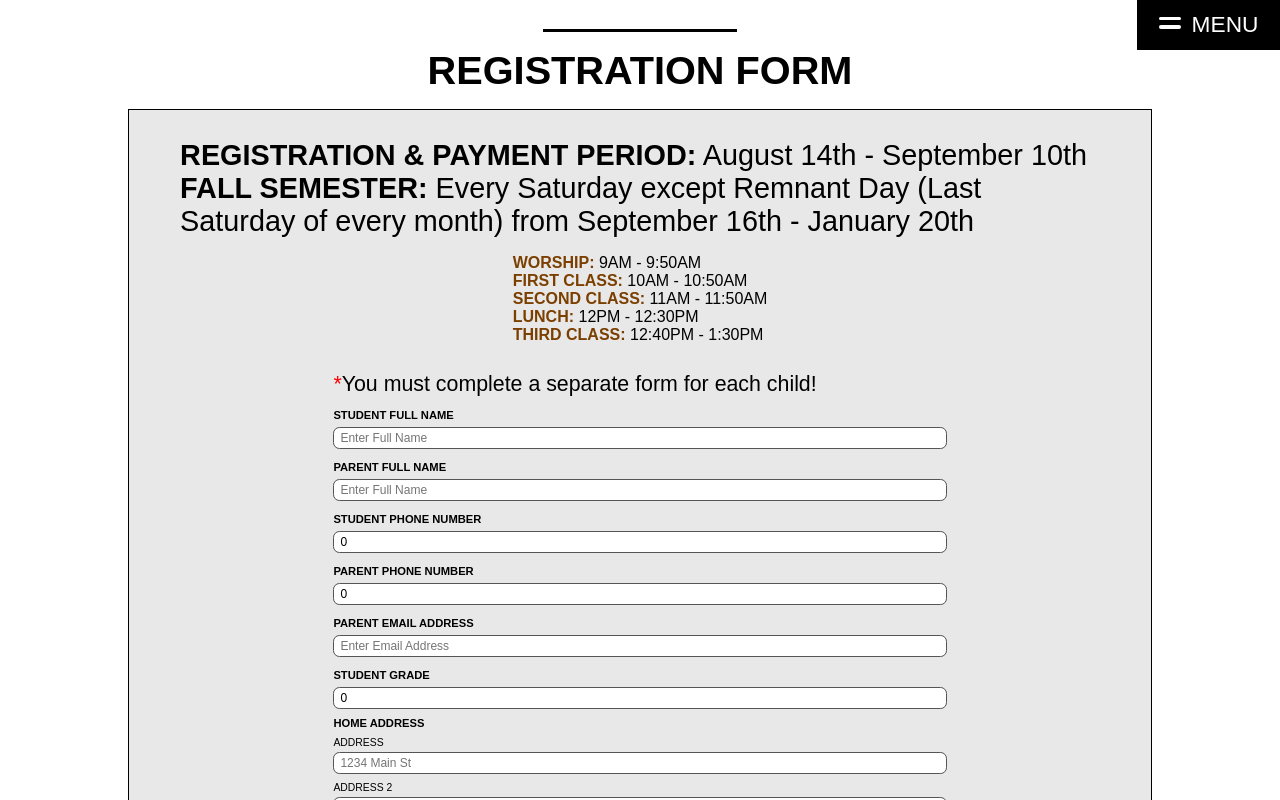
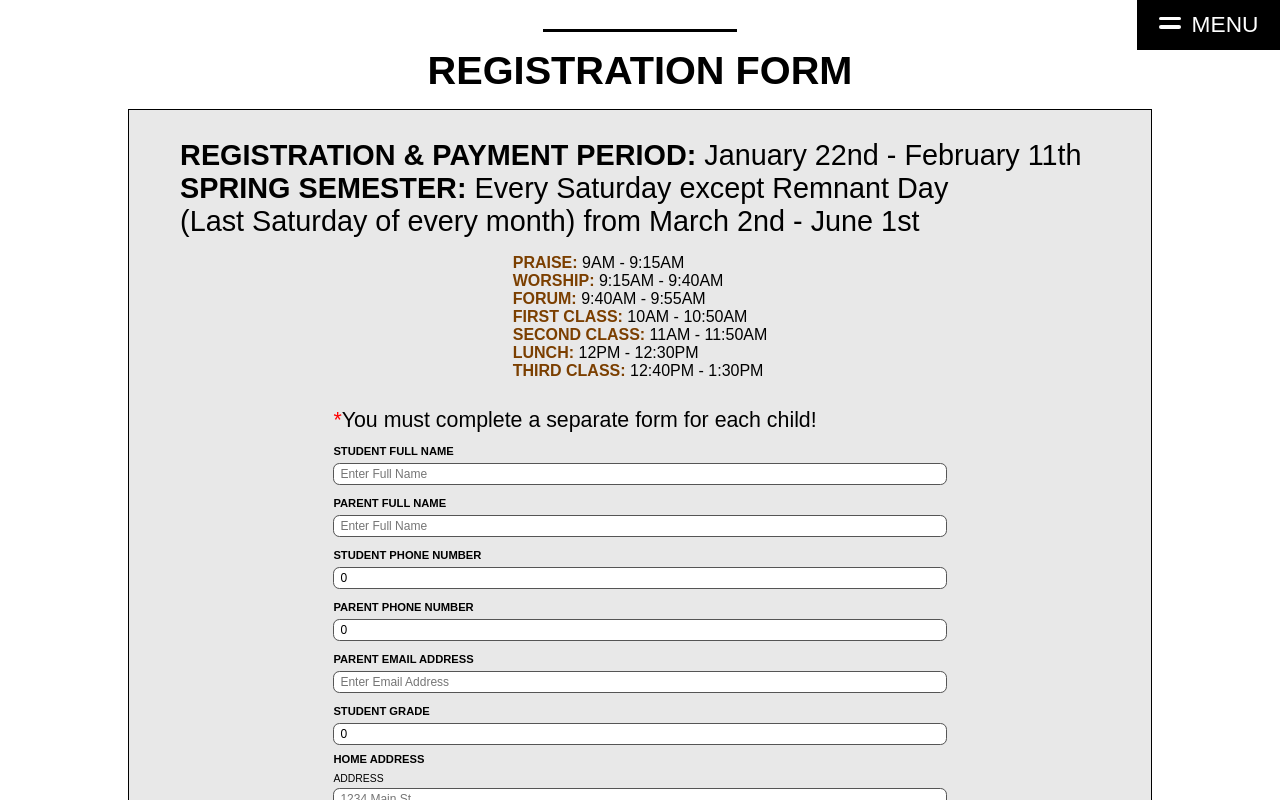
Before and after one commit to jmpark2001/SummitSchool, a React (Create React App) app: page /registration in a window 1280 px wide. Shown: the top 800 px of the page. Built offline with nearby package versions, Linux system fonts and the light colour scheme; no server answers; a web font is replaced by a local one.

Commit message:
Updated basic information (schedule, registration period, class period) for spring semester

```diff
--- a/src/components/RegistrationForm.js
+++ b/src/components/RegistrationForm.js
@@ -138,31 +138,37 @@ function RegistrationForm() {
                             {window.screen.width > 769 ? (
                                     <>
                                         <div className="dates">
-                                            <p style={{margin: "0 0 0 5%", width: "100%"}}><b>REGISTRATION & PAYMENT PERIOD:</b> August 14th - September 10th</p>
+                                            <p style={{margin: "0 0 0 5%", width: "100%"}}><b>REGISTRATION & PAYMENT PERIOD:</b> January 22nd - February 11th</p>
                                         </div>
                                         <div style={{marginTop: "0"}} className="dates">
-                                            <p style={{margin: "0 0 0 5%", width: "80%"}}><b>FALL SEMESTER:</b> Every Saturday except Remnant Day (Last Saturday of every month)
-                                            from September 16th - January 20th</p>
+                                            <p style={{margin: "0 0 0 5%", width: "80%"}}><b>SPRING SEMESTER:</b> Every Saturday except Remnant Day (Last Saturday of every month)
+                                            from March 2nd - June 1st</p>
                                         </div>
                                 </>
                                 ) : (
                                     <>
                                         <div style={{display: "flex", flexDirection: "column", justifyContent: "center"}}>
                                             <p style={{fontSize: "1.3rem", fontWeight: "bold", marginBottom: "0"}}>REGISTRATION & PAYMENT PERIOD</p>
-                                            <p style={{fontSize: "1.3rem", marginTop: "0", margin: "0"}}>August 14th - September 3rd</p>
+                                            <p style={{fontSize: "1.3rem", marginTop: "0", margin: "0"}}>January 22nd - February 11th</p>
                                         </div>
                                         <div style={{display: "flex", flexDirection: "column", justifyContent: "center"}}>
-                                            <p style={{fontSize: "1.3rem", fontWeight: "bold", marginBottom: "0"}}>FALL SEMESTER</p>
+                                            <p style={{fontSize: "1.3rem", fontWeight: "bold", marginBottom: "0"}}>SPRING SEMESTER</p>
                                             <p style={{fontSize: "1.3rem", margin: "0 auto", width: "90%"}}>Every Saturday except Remnant Day (Last Saturday of every month)
-                                            from September 16th - January 20th</p>
+                                            from March 2nd - June 1st</p>
                                         </div>
                                     </>
                                 )
                             }
                             <div className="formScheduleDiv">
                                 <div className="formScheduleContent">
+                                    <p className="classesInfoTitle" style={{display: "inline"}}>PRAISE:</p>
+                                    <p style={{display: "inline"}}> 9AM - 9:15AM</p>
+                                    <br></br>
                                     <p className="classesInfoTitle" style={{display: "inline"}}>WORSHIP:</p>
-                                    <p style={{display: "inline"}}> 9AM - 9:50AM</p>
+                                    <p style={{display: "inline"}}> 9:15AM - 9:40AM</p>
+                                    <br></br>
+                                    <p className="classesInfoTitle" style={{display: "inline"}}>FORUM:</p>
+                                    <p style={{display: "inline"}}> 9:40AM - 9:55AM</p>
                                     <br></br>
                                     <p className="classesInfoTitle" style={{display: "inline"}}>FIRST CLASS:</p>
                                     <p style={{display: "inline"}}> 10AM - 10:50AM</p>
--- a/src/pages/ClassInfo.js
+++ b/src/pages/ClassInfo.js
@@ -30,24 +30,26 @@ export default function ClassInfo() {
             <div className="classInfo">
                 <p style={{color: "#B56727", margin: "2rem auto"}}><b>Welcome to One Mind Church Summit School!</b></p>
                 <p><b>REGISTRATION</b></p>
-                <p>Registration for the fall semester starts on August 14th and will end on September 10th.</p>
+                <p>Registration for the spring semester starts on January 22nd and will end on February 11th</p>
                 <br/><br/>
-                <p><b>2023 FALL SEMESTER</b></p>
-                <p>The fall semeseter begins on September 16th and ends on January 20th</p>
+                <p><b>2023 SPRING SEMESTER</b></p>
+                <p>The spring semeseter begins on March 2nd and ends on June 1st</p>
                 <br/><br/>
                 <p><b>SCHEDULE</b></p>
                 <p>Summit School classes will take place every Saturday from 9AM - 1:30PM</p>
                 <br/>
-                <p>9AM - 9:50AM: Worship</p>
+                <p>9AM - 9:15AM: Praise</p>
+                <p>9:15AM - 9:40AM: Message</p>
+                <p>9:40AM - 9:55AM: Forum</p>
                 <p>10AM - 10:50AM: 1st Class</p>
                 <p>11AM - 11:50AM: 2nd Class</p>
                 <p>12PM - 12:30PM: Lunch</p>
                 <p>12:40PM - 1:30PM: 3rd Class</p>
                 <br/>
-                <p>Students can select up to three classes of their choice. Pre-K/Kindergarten students wil only have their Pre-K/Kindergarten class  from 10AM - 12PM</p>
+                <p>Students can select up to three classes of their choice. Pre-K/Kindergarten students will only have their Pre-K/Kindergarten class  from 10AM - 12PM</p>
                 <br/><br/>
                 <p><b>FEE</b></p>
-                <p>The fee for summit school will be $200 per semester. Payment information can be found on the registration form.</p>
+                <p>The fee for summit school will be $200 per semester for the first child, $150 for the second child, and $100 for any additional children. Payment information can be found on the registration form.</p>
                 <br/>
             </div>
             <div className="classInfoClassesDiv">
--- a/src/pages/Home.js
+++ b/src/pages/Home.js
@@ -6,6 +6,8 @@ import academic from "../images/Academic.jpg"
 import kindergarten from "../images/Kindergarten.jpg"
 import pe from "../images/PE.jpg"
 import { Link } from "react-router-dom"
+import Footer from "../components/Footer"
+
 
 export default function Home() {
     return (
@@ -21,8 +23,8 @@ export default function Home() {
                 <p className="warning">For an ideal performance, use a desktop or a laptop when viewing the website</p>
             </div>
             <div className="fallSemester">
-                <p style={{margin: "1rem 0"}}>2023 FALL SEMESTER</p>
-                <p className="fallSemesterText glacial">Registration for the fall semester starts on Aug 14 and will end on Sep 10.</p>
+                <p style={{margin: "1rem 0"}}>2024 SPRING SEMESTER</p>
+                <p className="fallSemesterText glacial">Registration for the spring semester starts on Jan 22 and will end on Feb 11.</p>
                 <div style={{display: "flex", justifyContent: "center", marginBottom: "4vh"}}>
                     <Link to={"/registration"} style={{textDecoration: "none", display: "flex"}}>
                         <div className="registerNow playfair">
@@ -32,7 +34,7 @@ export default function Home() {
                 </div>
             </div>
             <hr style={{borderWidth: "0 0 clamp(0.2rem, 0.1591rem + 0.1818vw, 0.45rem) 0", borderColor: "black", borderStyle: "solid", width: "20%", margin: "clamp(4rem, 2.3333rem + 7.4074vw, 9rem) 0 0 0"}}></hr>
-            <p className="classesForFall">CLASSES FOR FALL 2023</p>
+            <p className="classesForFall">CLASSES FOR SPRING 2024</p>
             <div className="homeLinksGrid">
                 <Link to={"/biblical"} className="homeLink">
                     <div className="biblicalLink">
@@ -61,21 +63,17 @@ export default function Home() {
                 <Link to={"/kindergarten"} className="homeLink">
                     <div className="biblicalLink">
                         <img src={kindergarten} alt=""></img>
-                        <p style={{top: "40%", lineHeight: "normal"}} className="homeLinkTitles">PRE-K/ KINDERGARTEN</p>
+                        <p style={{top: "45%", lineHeight: "normal"}} className="homeLinkTitles">PRE-K/ KINDERGARTEN</p>
                     </div>
                 </Link>
                 <Link to={"/pe"} className="homeLink">
                     <div className="biblicalLink">
                         <img src={pe} alt=""></img>
-                        <p style={{top: "40%", lineHeight: "normal"}} className="homeLinkTitles">PHYSICAL EDUCATION</p>
+                        <p style={{top: "45%", lineHeight: "normal"}} className="homeLinkTitles">PHYSICAL EDUCATION</p>
                     </div>
                 </Link>
             </div>
-            <div style={{display: "relative", margin: "10vh 0"}}>
-                <div className="classScheduleBanner">
-                    <p>Classes are held every Saturday except Remnant Day (Last Saturday of every month) from 9/16 to 1/20</p>
-                </div>
-            </div>
+            <Footer/>
         </div>
     )
 }
```
